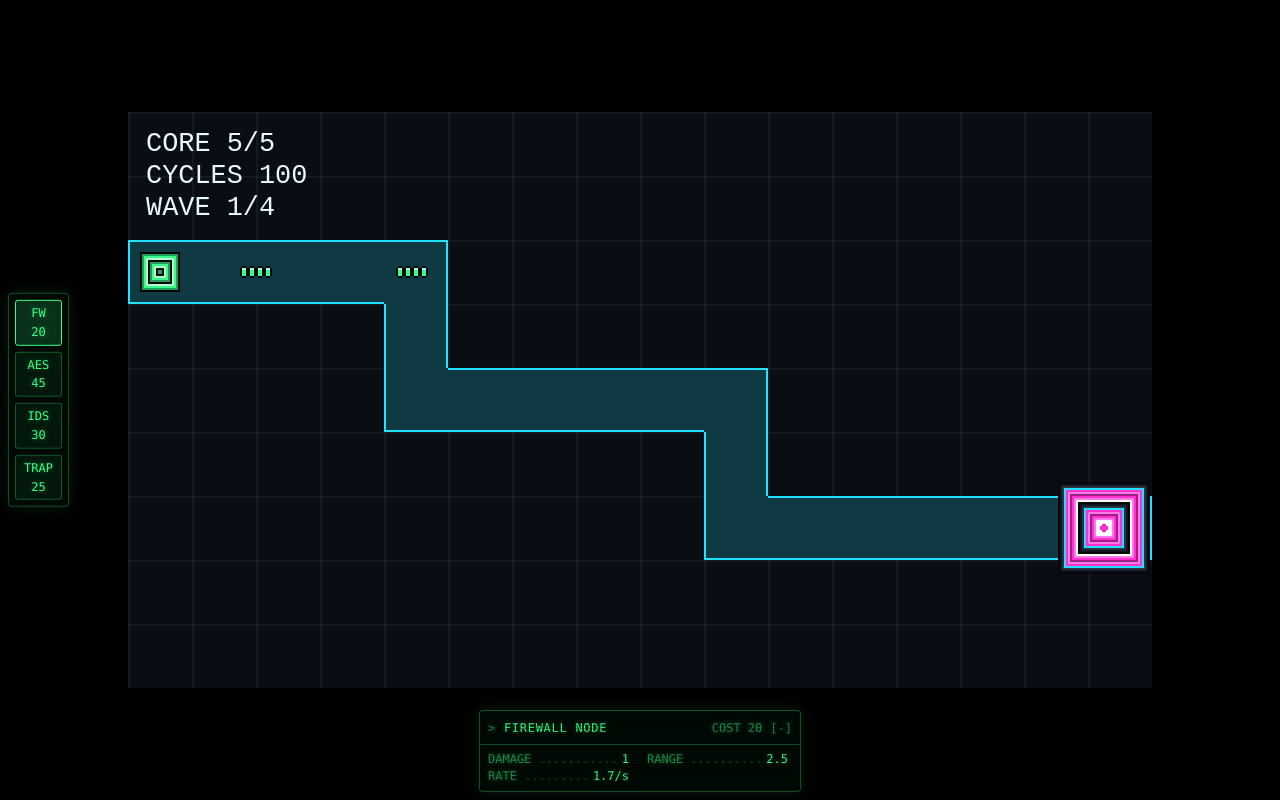
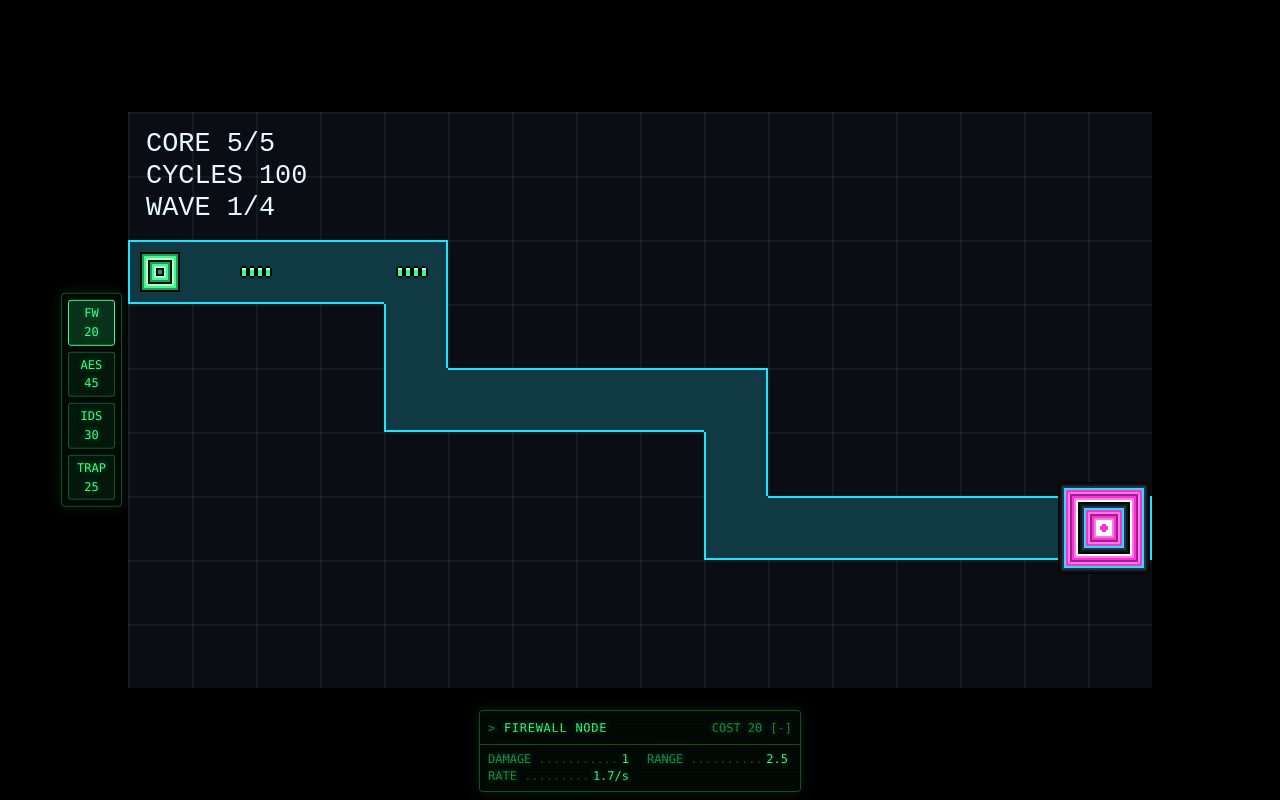
Before and after one commit to ssvito/ice-breaker, a website built with Vite: page index.html in a window 1280 px wide. Built offline with nearby package versions, Linux system fonts and the light colour scheme.

Commit message:
Park the build menu against the board edge, not the window edge
The world blits letterboxed at an integer scale, so on most screens a
black band sits between window edge and board edge - and a menu pinned
to the window floats out in that band, further from the thing it builds
on than it needs to be.

boardRect() turns the blit's device-pixel offset and scale into a CSS
-pixel rect, which DOM chrome and the renderer had no shared unit for
before. placeToolbar() publishes one candidate from it as --toolbar-left;
the floors stay in CSS as max(8px, env(safe-area-inset-left), var(...)).
Split on purpose: env() is not readable from script, and a left: calc()
cannot know the element's own width. max() arbitrates - tuck into the
letterbox when the band fits, sit on the board's edge when it doesn't.

Portrait has no side band and keeps the overlap; moving the menu into
the vertical band would mean an orientation-dependent layout.

Not seen running - the browser extension is still disconnected.

```diff
--- a/src/canvas.ts
+++ b/src/canvas.ts
@@ -70,6 +70,20 @@ export function fitViewport(vp: Viewport): void {
   vp.ctx.imageSmoothingEnabled = false;
 }
 
+/**
+ * The board's on-screen rect in CSS pixels - the letterboxed blit, not the full-window
+ * display canvas. DOM chrome that wants to sit against the board rather than against
+ * the window needs this, since the two only coincide when nothing is letterboxed.
+ */
+export function boardRect(vp: Viewport): { left: number; top: number; width: number; height: number } {
+  return {
+    left: vp.offsetX / vp.dpr,
+    top: vp.offsetY / vp.dpr,
+    width: (vp.virtualWidth * vp.scale) / vp.dpr,
+    height: (vp.virtualHeight * vp.scale) / vp.dpr,
+  };
+}
+
 /** Blits the world canvas onto the display, scaled and letterboxed on black. */
 export function present(vp: Viewport): void {
   const { ctx } = vp;
--- a/src/main.ts
+++ b/src/main.ts
@@ -2,7 +2,7 @@ import './style.css';
 import { GameLoop } from './game-loop.ts';
 import { level1, pathLength, buildableTileSet, positionAlongPath, rasterizePath } from './map.ts';
 import type { GridPos } from './map.ts';
-import { createViewport, fitViewport, present, clientToGrid, clientToWorld } from './canvas.ts';
+import { boardRect, createViewport, fitViewport, present, clientToGrid, clientToWorld } from './canvas.ts';
 import {
   prerenderBoard,
   drawEnemies,
@@ -62,6 +62,7 @@ function startGame(): void {
 
   window.addEventListener('resize', () => {
     fitViewport(viewport);
+    placeToolbar();
   });
 
   const totalPathLength = pathLength(level1.waypoints);
@@ -107,6 +108,9 @@ function startGame(): void {
     }
   });
 
+  /** Breathing room between the build menu and the board's edge, CSS px. */
+  const BOARD_GAP = 6;
+
   const TOWER_BUTTON_LABELS: Record<TowerKind, string> = {
     firewallNode: 'FW',
     aesTurret: 'AES',
@@ -134,6 +138,24 @@ function startGame(): void {
     toolbar.appendChild(button);
     return { kind, button };
   });
+
+  /**
+   * Parks the build menu against the board's left edge instead of the window's.
+   * The world is blitted letterboxed at an integer scale, so on most screens there
+   * is a black band between the two - and a menu floating out in that band is
+   * further from the thing it builds on than it needs to be.
+   *
+   * Only the candidate position is published; the floor stays in CSS, where the
+   * safe-area inset lives, and CSS max() picks whichever sits further right. So the
+   * menu tucks into the letterbox when the band is wide enough to hold it and
+   * falls back to overlapping the board's edge when it isn't.
+   */
+  function placeToolbar(): void {
+    const rect = boardRect(viewport);
+    const outside = rect.left - toolbar.offsetWidth - BOARD_GAP;
+    document.documentElement.style.setProperty('--toolbar-left', `${Math.round(outside)}px`);
+  }
+  placeToolbar();
 
   const panel = createTowerPanel(
     {
--- a/src/style.css
+++ b/src/style.css
@@ -195,11 +195,18 @@ canvas {
   flex: 1;
 }
 
-/* Vertical, hugging the left edge and centered on it: the build menu is a thumb
-   target, not a readout, so it wants the side the console isn't on. Vertically
-   centered clears the HUD text in the top-left corner. */
+/* Vertical, hugging the board's left edge and centered on it: the build menu is a
+   thumb target, not a readout, so it wants the side the console isn't on. Vertically
+   centered lands it on the board's own centre - the blit is centred too - and clears
+   the HUD text in the top-left corner.
+
+   --toolbar-left is the board-hugging candidate, republished by placeToolbar() on
+   every resize; the two floors here are the window edge and the safe area. max()
+   picking the largest is what makes the menu tuck into the letterbox band when it
+   fits and sit on the board's edge when it doesn't. The fallback keeps the rule
+   valid for the frame before the first measurement. */
 .toolbar {
-  left: max(8px, env(safe-area-inset-left));
+  left: max(8px, env(safe-area-inset-left), var(--toolbar-left, 0px));
   top: 50%;
   transform: translateY(-50%);
   display: flex;
```
Also changed, not shown: docs/Design/Tower Panel.md (+2 -0 lines), 1 other file.
